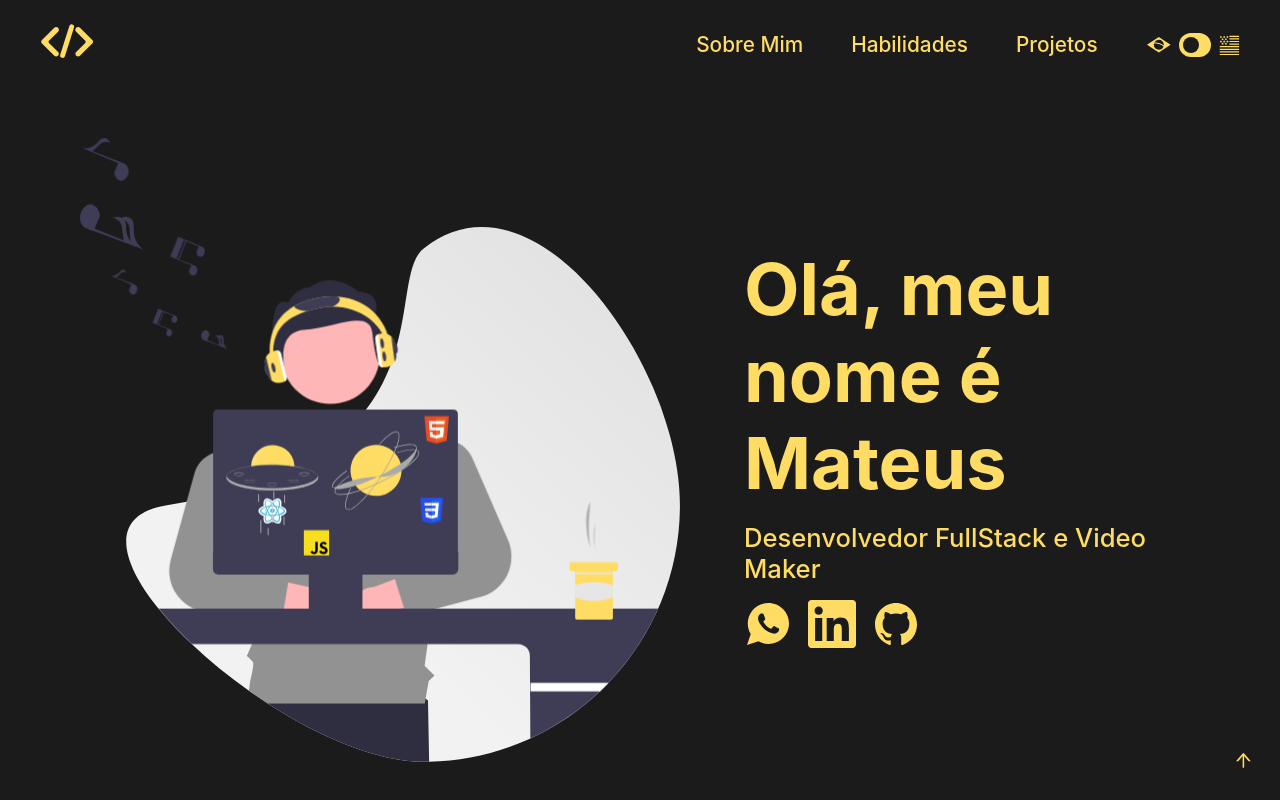
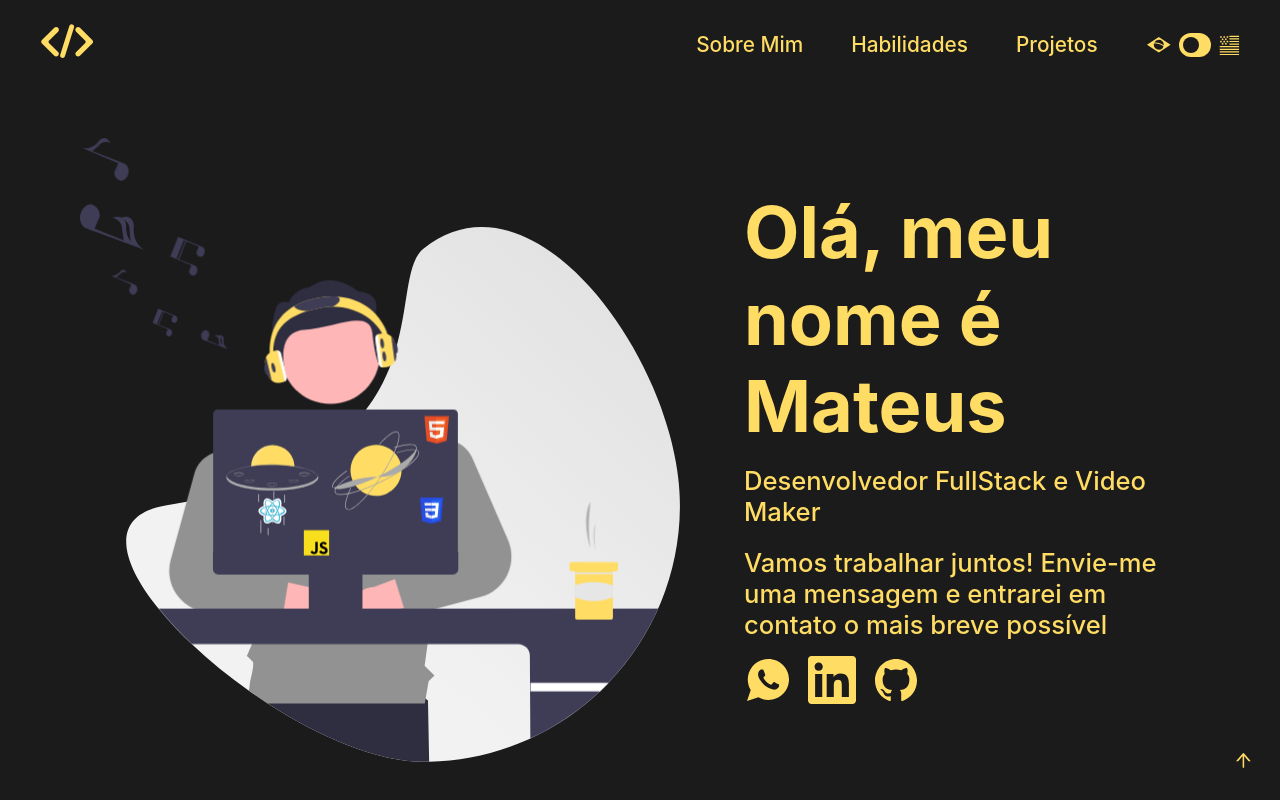
Before and after one commit to mateus-gotardi/My-Portfolio, a Next.js app: page / in a window 1280 px wide. Shown: the top 800 px of the page. Built offline with nearby package versions, Linux system fonts and the light colour scheme; no server answers.

Commit message:
contact me add

```diff
--- a/pages/_app.js
+++ b/pages/_app.js
@@ -22,7 +22,7 @@ function MyApp({ Component, pageProps }) {
   about2: 'Também sou editor de vídeo, trabalho com edição de vídeo a 5 anos e tenho experiência com todo o processo de produção, desde a concepção, captação e edição de áudio e vídeo.',
   capacities1: 'Habilidades', capacities2: 'Aqui estão algumas das minhas principais habilidades',capacities3: 'Inglês Intermediário',
   projects1: 'Projetos', projects2: 'Aqui estão listados alguns dos meus projetos',projects3:'Descrição: ', projects4:'Atualizado em: ', projects5: 'Linguagem Predominante: ' , projects6: 'Veja mais no GitHub',
-  contact1: 'Contato', contact2: "Vamos trabalhar juntos! Envie-me uma mensagem e eu entrarei em contato o mais breve possível",
+  contact1: 'Contato', contact2: "Vamos trabalhar juntos! Envie-me uma mensagem e entrarei em contato o mais breve possível",
   contact3: 'Nome', contact4: 'Email', contact5: 'Mensagem', contact6: 'Enviar'}
   return (
     <AppContext.Provider
--- a/pages/index.js
+++ b/pages/index.js
@@ -25,6 +25,8 @@ export default function Home() {
         <div id='hello'>
           <Title color={colors.yellow} fontSize='4.5'>{english ? englishTexts.main1 : portugueseTexts.main1}</Title>
           <Text color={colors.yellow} fontSize='1.6'>{english ? englishTexts.main2 : portugueseTexts.main2}</Text>
+          <br/>
+          <Text color={colors.yellow} fontSize='1.6'>{english ? englishTexts.contact2 : portugueseTexts.contact2}</Text>
           <Title color={colors.yellow} fontSize='3'>
             <a className='contact' href='https://contate.me/mateusgotardi' target='_blank' rel="noreferrer"><IoLogoWhatsapp /></a>
             <a href="https://www.linkedin.com/in/mateus-de-aguiar-gotardi-774632195/" target='_blank' rel="noreferrer"><SiLinkedin /></a>
```
